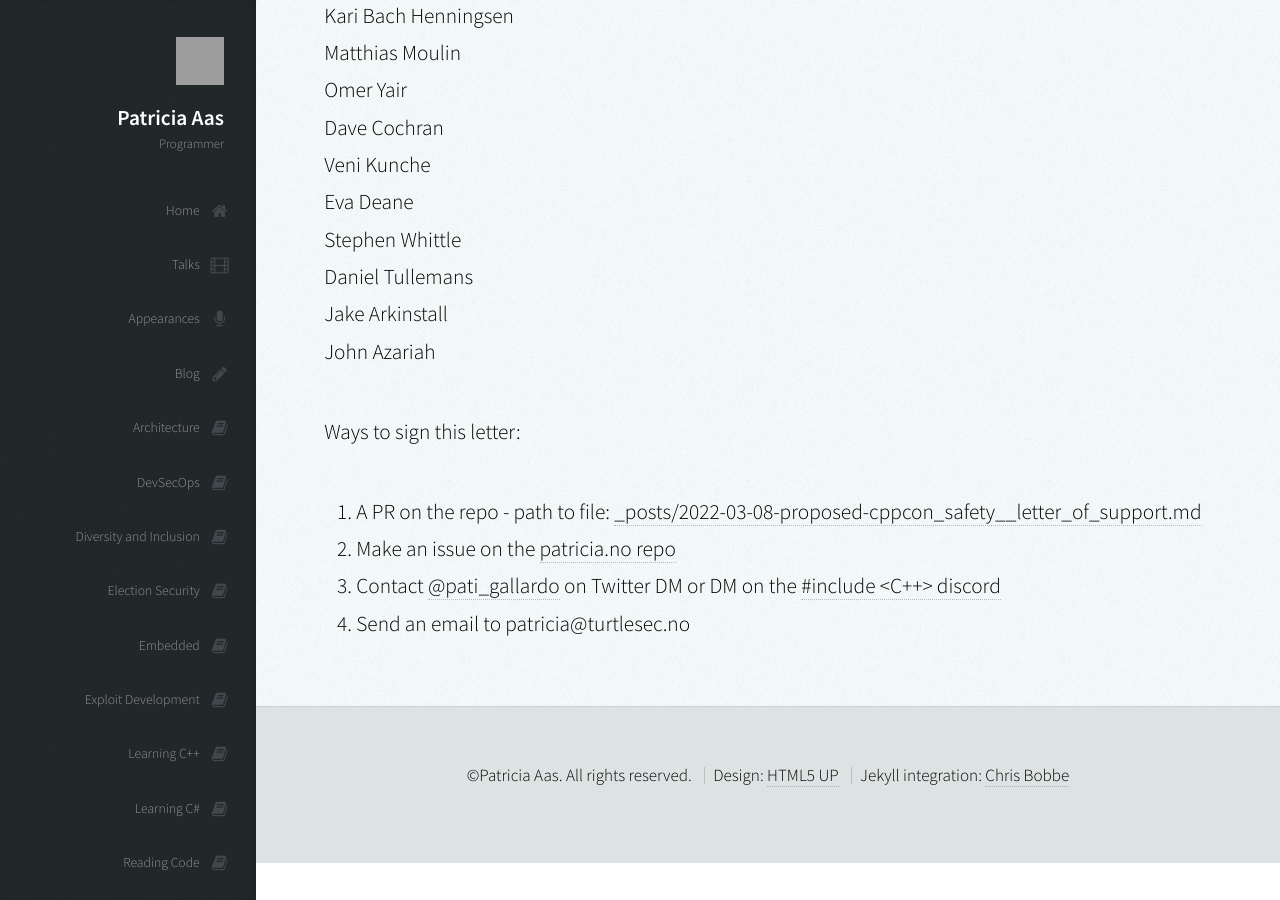
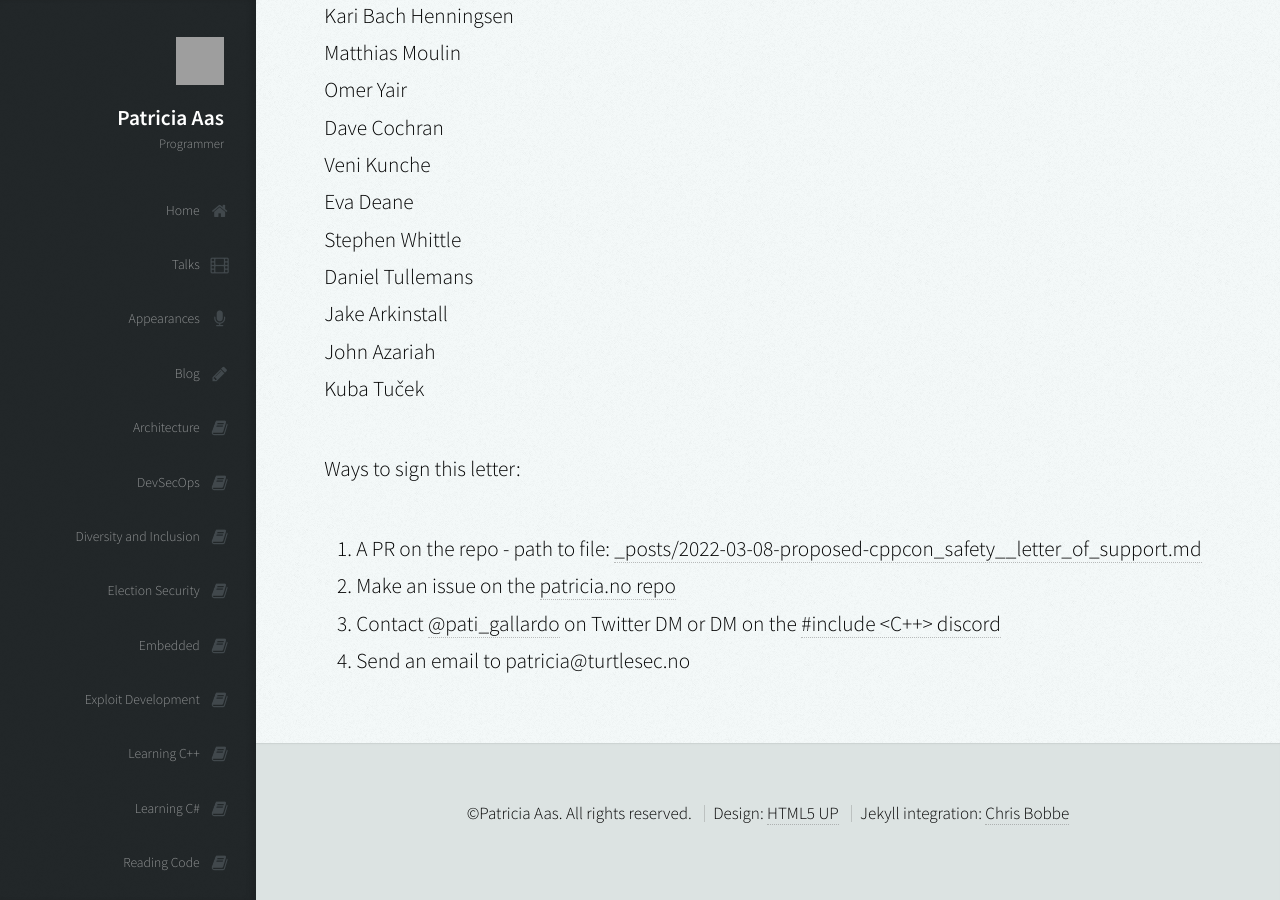
Before and after one commit to patricia-gallardo/patricia-gallardo.github.io, a Jekyll site: the page built from _posts/2022-03-08-proposed-cppcon_safety__letter_of_support.md, in a window 1280 px wide and 900 px high, scrolled down 6605 px. Built offline with Jekyll 4.4.1, drawn with Linux system fonts in a browser that asks for light colours; nearby versions of some CDN libraries; grey boxes are pictures that could not be loaded.

Commit message:
sign the letter of support

```diff
--- a/_posts/2022-03-08-proposed-cppcon_safety__letter_of_support.md
+++ b/_posts/2022-03-08-proposed-cppcon_safety__letter_of_support.md
@@ -185,6 +185,7 @@ Stephen Whittle <br>
 Daniel Tullemans <br>
 Jake Arkinstall <br>
 John Azariah <br>
+Kuba Tuček <br>
 
 
 Ways to sign this letter:
```
